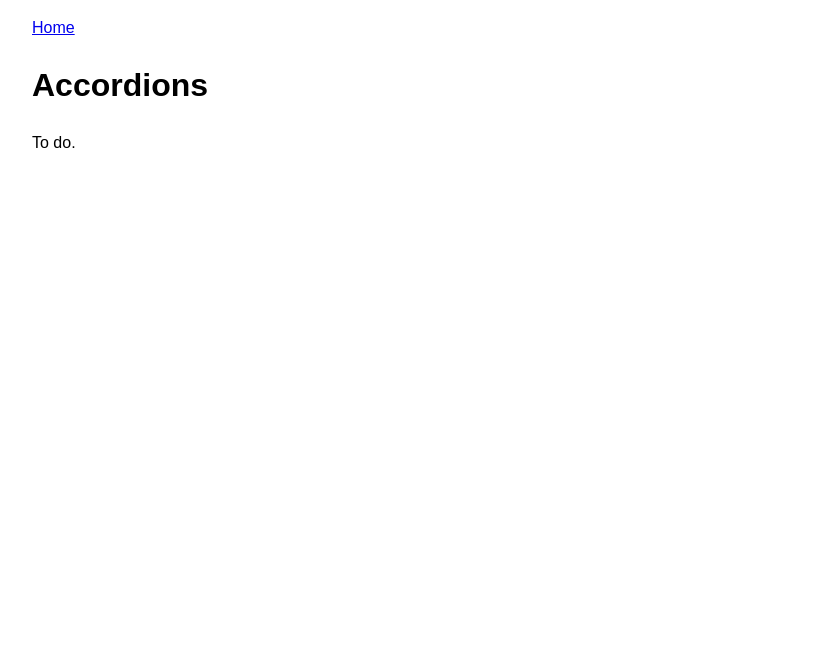
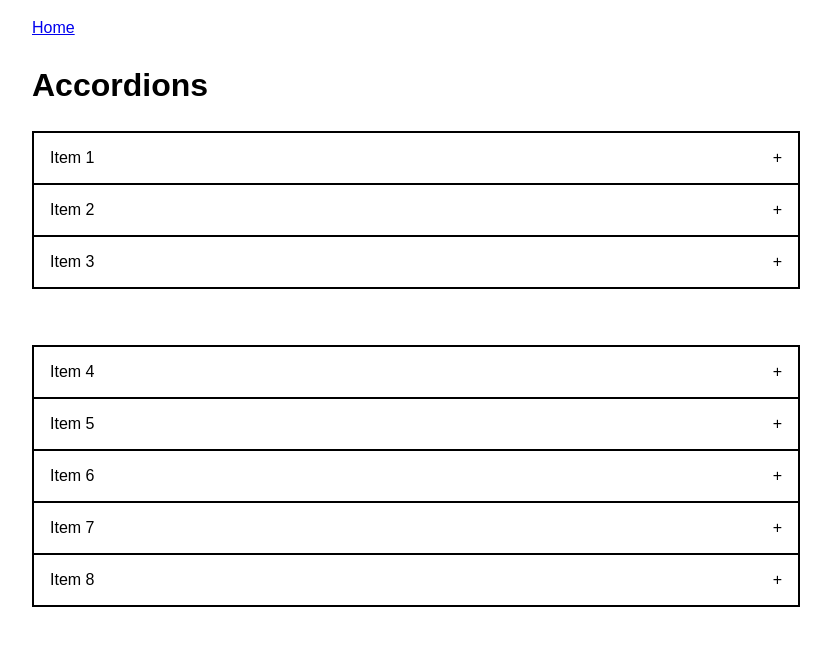
Before and after one commit to cmegown/patterns, a Jekyll site: the page built from _pages/accordions.md, in a window 1280 px wide. Shown: the top 646 px of the page, without its empty margins (224-1055 px from the left). Built offline with Jekyll 4.4.1, drawn with Linux system fonts in a browser that asks for light colours; part of the change alters nothing that is shown.

Commit message:
adding accordion component

```diff
--- /dev/null
+++ b/_includes/accordion.html
@@ -0,0 +1,15 @@
+{% assign start = include.start %}
+{% assign count = include.start | plus: include.items | minus: 1 %}
+
+<div class="js-accordion">
+  {% for i in (start..count) %}
+    <section class="accordion">
+      <h2 class="accordion-heading">
+        <button class="accordion-trigger" type="button" aria-expanded="false">Item {{ i }}</button>
+      </h2>
+      <div class="accordion-panel" hidden>
+        <p>Lorem ipsum, dolor sit amet <a href="#">consectetur adipisicing elit</a>. Aliquid assumenda sunt cumque tempore obcaecati laboriosam eius vel quisquam? Rerum nam, esse maxime quibusdam earum sunt tempore autem fugiat architecto sed.</p>
+      </div>
+    </section>
+  {% endfor %}
+</div>
--- a/_pages/accordions.md
+++ b/_pages/accordions.md
@@ -3,4 +3,64 @@
 
 # Accordions
 
-To do.
+<style>
+  .accordion {
+    border: 0.125em solid;
+  }
+
+  .accordion:not(:last-of-type) {
+    border-bottom: 0;
+  }
+
+  .accordion-heading {
+    margin: 0;
+  }
+
+  .accordion-trigger {
+    position: relative;
+    width: 100%;
+    padding: 1em;
+    border: 0;
+    background-color: transparent;
+    text-align: left;
+    font-size: 1rem;
+    cursor: pointer;
+  }
+
+  .accordion-trigger:focus {
+    outline: 1px dotted;
+    outline-offset: -0.5em;
+  }
+
+  .accordion-trigger:before {
+    content: '+';
+    position: absolute;
+    top: 50%;
+    right: 1em;
+    transform: translateY(-50%);
+  }
+
+  .accordion-trigger[aria-expanded='true'] {
+    background-color: lightgrey;
+  }
+
+  .accordion-trigger[aria-expanded='true']:before {
+    content: '-';
+  }
+
+  .accordion-panel {
+    padding: 1em;
+  }
+</style>
+
+{% include accordion.html start="1" items="3" %}
+<br>
+{% include accordion.html start="4" items="5" %}
+
+<script type="module">
+  import Accordions from '../js/accordions.js';
+
+  Array.from(document.querySelectorAll('.js-accordion')).forEach(accordion => {
+    new Accordions(accordion);
+  });
+</script>
--- /dev/null
+++ b/js/accordions.js
@@ -0,0 +1,17 @@
+export default class {
+  constructor(el) {
+    this.buttons = el.querySelectorAll('.accordion-trigger');
+
+    ///
+
+    this.buttons.forEach(button => {
+      button.addEventListener('click', e => {
+        let btn = e.target;
+        let panel = btn.parentNode.nextElementSibling;
+        let expanded = btn.getAttribute('aria-expanded') === 'true';
+        btn.setAttribute('aria-expanded', !expanded);
+        panel.hidden = expanded;
+      });
+    });
+  }
+}
```
Also changed, not shown: Gemfile.lock.
